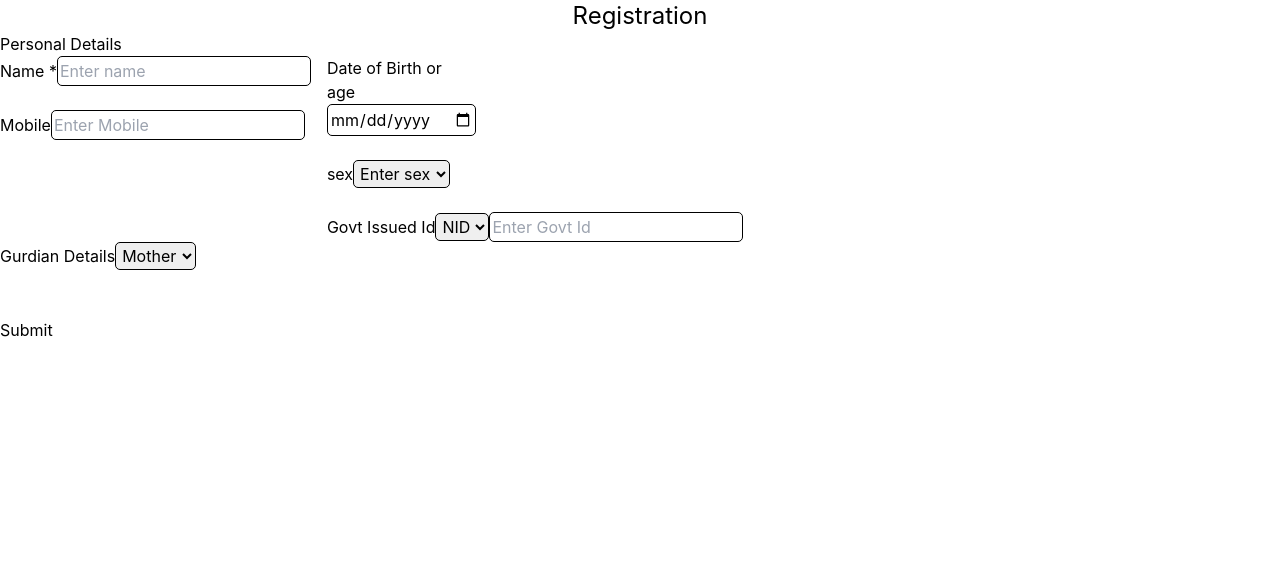
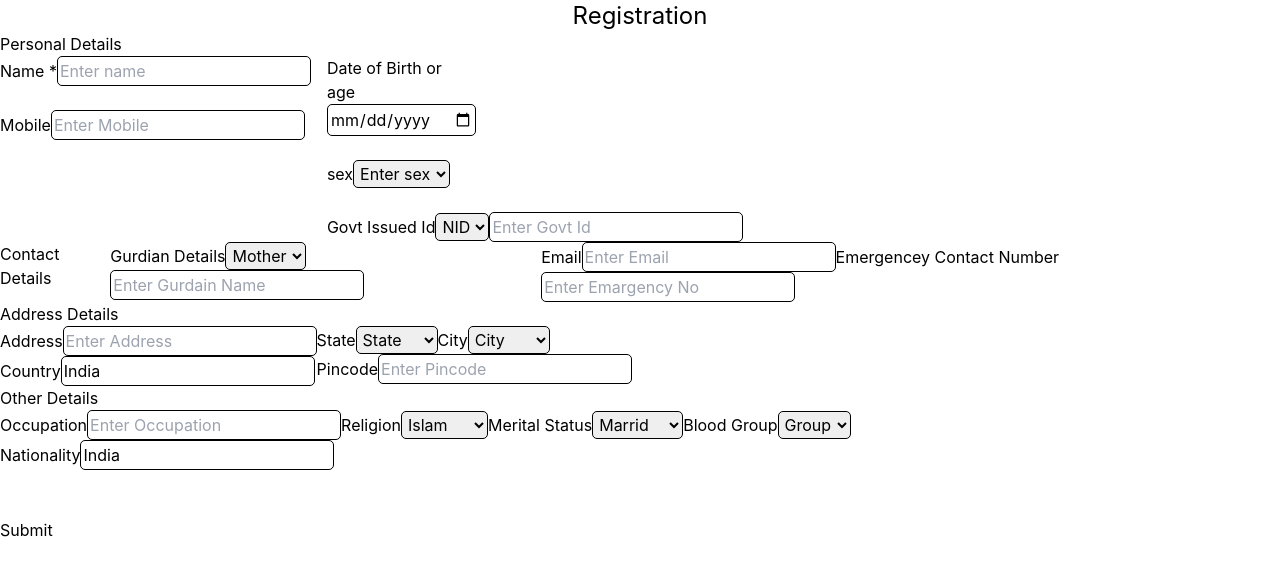
Before and after one commit to abdullah-miah/registration-form, a React (Create React App) app: page / in a window 1280 px wide. Shown: the top 576 px of the page. Built offline with nearby package versions, Linux system fonts and the light colour scheme.

Commit message:
full form markup done

```diff
--- a/src/Components/Form/Registration.js
+++ b/src/Components/Form/Registration.js
@@ -21,6 +21,20 @@ const Registration = () => {
                 id:"",
                 govtId:"",
                 gurdian:"",
+                GurdianName:"",
+                email:"",
+                emargencyNO:"",
+                address:"",
+                country: "India",
+                state: "",
+                city:"",
+                pincode:"",
+                occupation:"",
+                religion:"",
+                marrid:"",
+                blood:"",
+                nationality:"India"
+
             }} onSubmit={fromdata}>
 
             <Form>
@@ -64,14 +78,90 @@ const Registration = () => {
                 </div>
                 {/* Contact Details */}
 
-                <div>
+               <div className='flex' >
+                <h1>Contact Details</h1>
+                <br/>
+               <div>
                    <label>Gurdian Details</label>
                    <Field className="input"  name="gurdian" as ="select">
                     <option value='Mother'>Mother</option>
                     <option value='Father'>Father</option>
                     <option value='Sister'>Sister</option>
                 </Field>
+                <Field className="input" placeholder="Enter Gurdain Name" name="GurdianName" type ="text"></Field>
                 </div>
+                <div>
+                    <label>Email</label>
+                    <Field className="input" placeholder="Enter Email" name="email" type ="email"></Field>
+                    <label>Emergencey Contact Number</label>
+                    <Field className="input" placeholder="Enter Emargency No" name="emargencyNO" type ="text"></Field>
+                </div>
+               </div>
+               {/* Address Details */}
+               <div>
+                <h1>Address Details</h1>
+                <div className='flex'>
+                    <div>
+                        <label>Address</label>
+                        <Field className="input" placeholder="Enter Address" name="address" type ="text"></Field>
+                        <br/>
+                        <label>Country</label>
+                        <Field className="input" placeholder="Enter Counter" name="country" type ="text"></Field>
+                        <br/>
+                    </div>
+                    <div>
+                        <label>State</label>
+                        <Field className="input"  name="state" as="select">
+                        <option value='State"'>State</option>
+                    <option value='Kolkata"'>Kolkata</option>
+                    <option value='Kolkata"'>Kolkata</option>
+                    <option value='Kolkata"'>Kolkata</option>
+                </Field>
+                <label>City</label>
+                <Field className="input"  name="city" as="select">
+                <option value='City"'>City</option>
+                    <option value='Kolkata"'>Kolkata</option>
+                    <option value='Kolkata"'>Kolkata</option>
+                    <option value='Kolkata"'>Kolkata</option>
+                </Field>
+                <br/>
+                <label>Pincode</label>
+                <Field className="input" placeholder="Enter Pincode" name="pincode" type ="text"></Field>
+                    </div>
+                </div>
+
+               </div>
+               <div>
+                {/* other Details */}
+                <h1>Other Details</h1>
+                <label>Occupation</label>
+                <Field className="input" placeholder="Enter Occupation" name="occupation" type ="text"></Field>
+                <label>Religion</label>
+                <Field className="input"  name="religion" as="select">
+                    <option value='Islam"'>Islam</option>
+                    <option value='Hindu"'>Hindu</option>
+                    <option value='khristan"'>khristan</option>
+                    <option value='Other"'>Ohter</option>
+                </Field>
+                <label>Merital Status</label>
+                <Field className="input"  name="marrid" as="select">
+                    <option value='Marrid"'>Marrid</option>
+                    <option value='Unmarid"'>Unmarid</option>
+                    <option value='Divorce"'>Divorce</option>
+                    <option value='Other"'>Ohter</option>
+                </Field>
+                <label>Blood Group</label>
+                <Field className="input"  name="blood" as="select">
+                     <option value='Group"'>Group</option>
+                    <option value='A+"'>A+</option>
+                    <option value='O+"'>O+</option>
+                    <option value='AB+"'>AB+</option>
+                    <option value='B+"'>B+</option>
+                </Field>
+                <br/>
+                <label>Nationality</label>
+                <Field className="input" name="nationality" type="text"></Field>
+               </div>
 
                 </div>
                 <br/>
```
